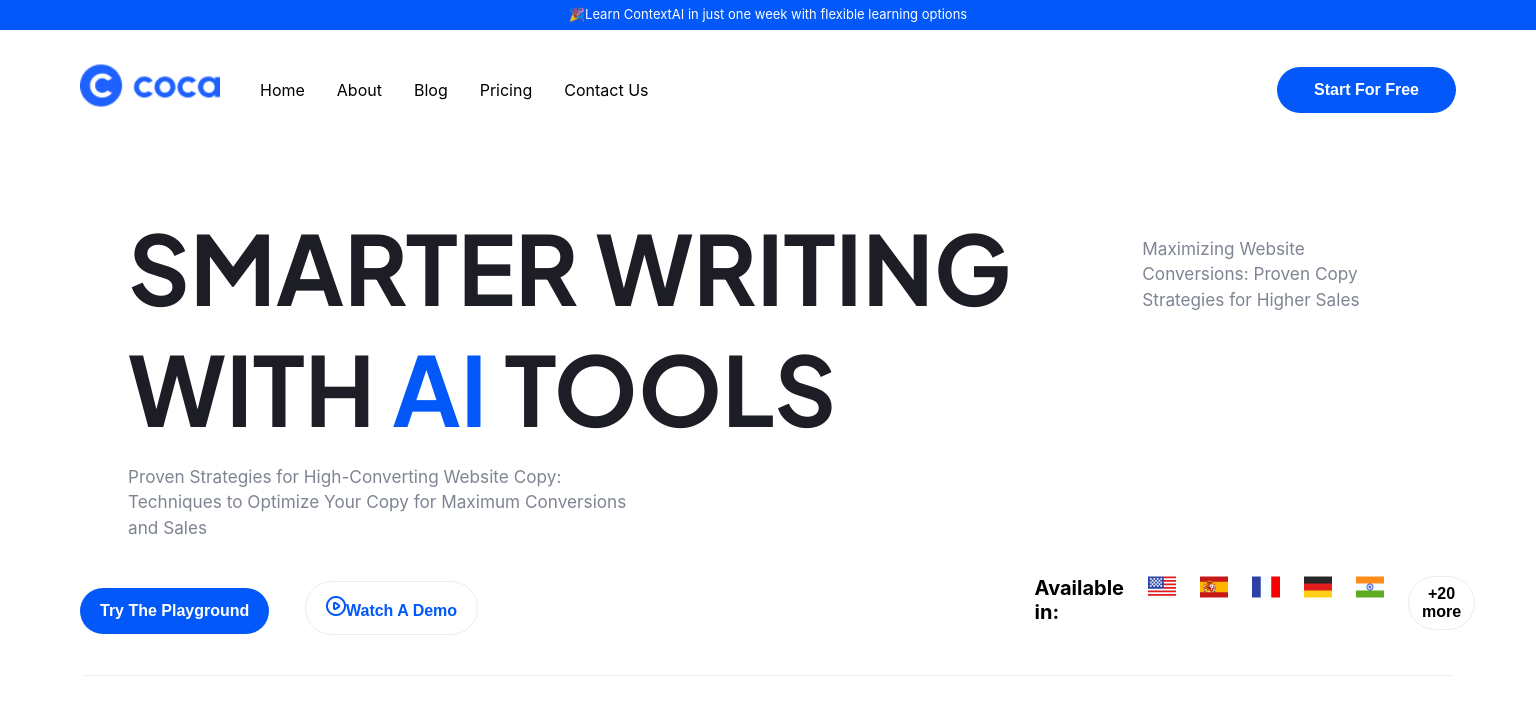
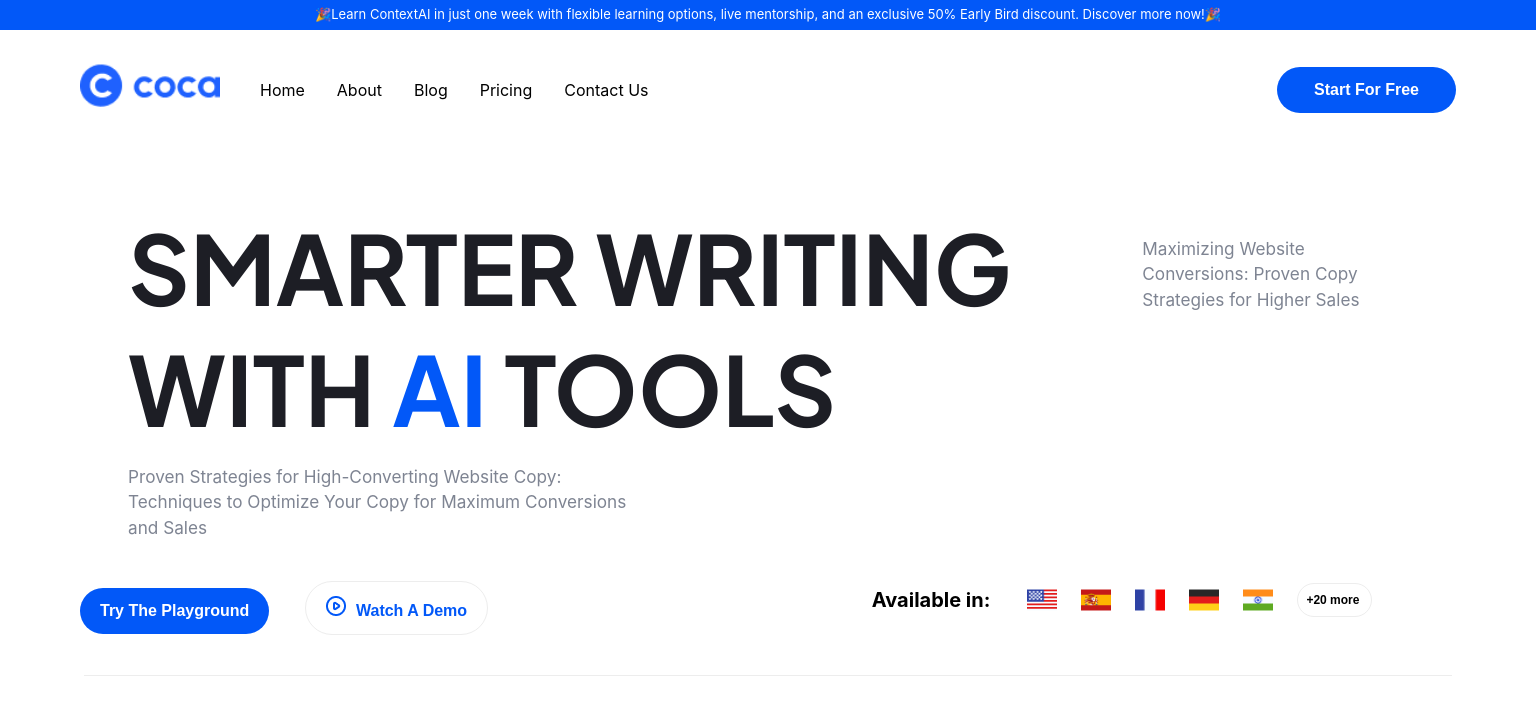
Before and after one commit to manu-hostin/Landing-AIWritingTools, a plain HTML site: page index.html in a window 1536 px wide. Shown: the top 714 px of the page. Drawn offline with Linux system fonts and the light colour scheme; a web font is replaced by a local one.

Commit message:
EH22-Feat: Adiciona media query de 1440px.

```diff
--- a/style.css
+++ b/style.css
@@ -494,18 +494,31 @@ footer #phrase2 {
         color: #FFFFFF;
         font-size: 0.7rem;
 }
-@media(min-width: 1150px){
+@media(min-width: 1440px){
     body h2{
         font-size: 50px;
     }
     #footer-desktop,
-    #p-hero {
+    #p-hero,
+    #banner-desktop {
         display: block;
     }
     #menu-mobile,
-    #phrase-p {
+    #phrase-p,
+    #banner-mobile {
         display: none;
    }
+   #banner-desktop {
+    font-size: 0.6rem;
+    padding: 5px 0;
+    display: flex;
+    justify-content: center;
+    background-color: var(--color-blue);
+}
+#banner-desktop p {
+    color: #FFFFFF;
+    font-size: 0.65rem;
+}
     #menu-desktop {
         display: block;
         display: flex;
@@ -538,29 +551,50 @@ footer #phrase2 {
         align-self: center;
    }
 
-   #hero h1{
+    #hero h1{
         text-transform: uppercase;
         display: flex;
         align-items: end;
-   }
+    }
     #hero #ai {
         display: inline;
     }
-        #first-button, #second-button {
+    #first-button, #second-button {
         display: inline;
         gap: 30px;
     }
     #first-button {
         margin-left: 80px;
     }
+    #second-button img{
+        margin-right: 10px;
+        display: inline;
+    }
     #languages-presentation{
-        padding-left: 80px;
+        display: flex;
+        align-items: center;
+        align-self: center;
+        padding-left: 24%;
+    }
+    #languages-presentation h4{
+        width: 11rem;
     }
     #languages-presentation, #languages-presentation .flags{
         display: flex;
         flex-direction: row;
         gap: 24px;
-        align-items: start;
+    }
+    #languages-presentation h4{
+        display: flex;
+        align-self: start;
+        padding-top: 5px;
+    }
+    .flags button{
+        min-width: 75px;
+        min-height: 34px;
+        font-size: 0.6rem;
+        display: flex;
+        align-items: center;
     }
     #hero h1, #languages-presentation p{
         display: inline;
@@ -573,7 +607,7 @@ footer #phrase2 {
         display: flex;
         justify-content: center;
     }
-    #website-logos { /* Arrumar tamanho das imagens*/
+    #website-logos {
         width: 215px;
         height: 76px;
         gap: 32px;
@@ -683,7 +717,7 @@ footer #phrase2 {
         margin: 60px;
         border-radius: 15px;
     }
-    .promo-container h2{ /*Arrumar grossura*/
+    .promo-container h2{
         display: flex;
         justify-content: center;
         align-items: center;
@@ -743,8 +777,7 @@ footer #phrase2 {
         gap: 30px;
         padding-left: 60px;
     }
-
-   #hero {
+    #hero {
     display: grid;
     grid-template-columns: 80px 2.5fr 1fr 80px;
     max-width: 1440px;
@@ -765,13 +798,11 @@ footer #phrase2 {
     padding: 0;
     margin: 0;
     }
-
     #hero p {
     grid-column: 2;
     margin: 0;
     margin-right: 40%;
     }
-
     #p-hero p {
         margin-top: 30px;
         margin-left: 100px;
@@ -805,20 +836,16 @@ footer #phrase2 {
     }
     section {
     display: flex;
-    justify-content: space-between;
     align-items: center;
     }
 
 
 }
 
-@media (min-width: 850px) and (max-width: 1150px){
+@media (min-width: 850px) and (max-width: 1439px){
     .flags{
         padding-right: 60%;
         padding-bottom: 2%;
-    }
-     #hero h1{
-        font-size: 4rem;
     }
     #message-main button {
         font-size: 110%;
```
